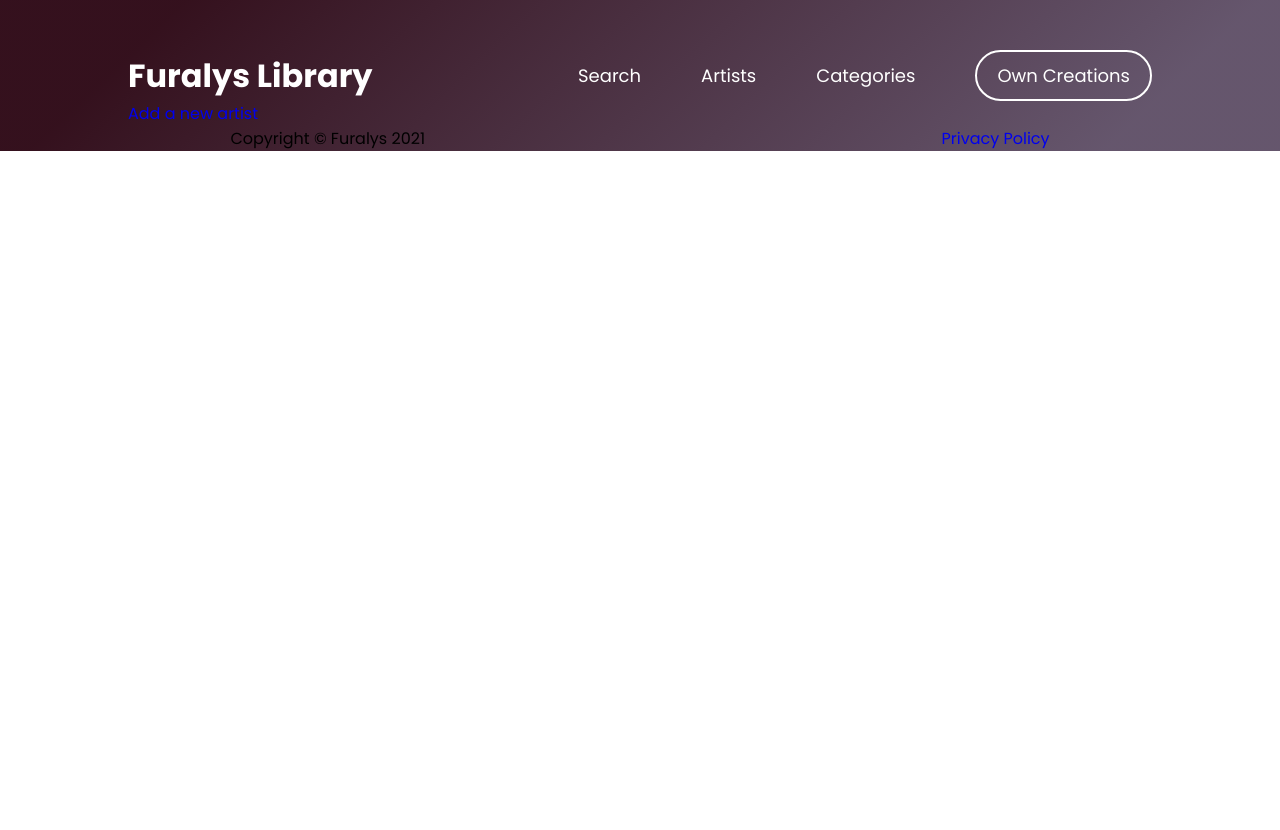
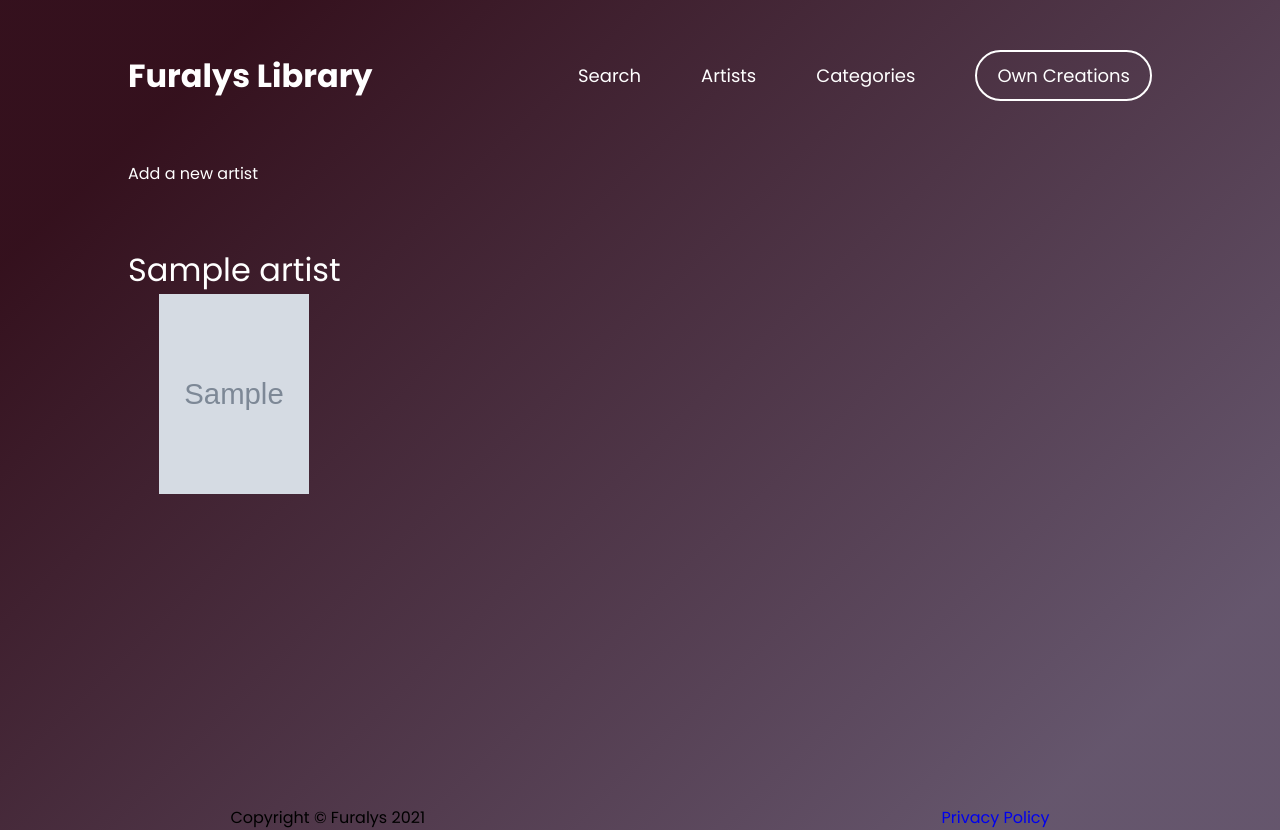
Before and after one commit to fura-illus/furalys_library, a Symfony app: template templates/artist/showArtist.html.twig in a window 1280 px wide. Before the commit the page ends 151 px from the top, so only its background shows below. Run offline with Twig, Linux system fonts and the light colour scheme; the template is opened without the code that fills it: most values are stand-ins (such as "Sample title", 1, 10 or a date in 2020); grey boxes marked "Sample" are stand-in pictures; some libraries are stand-ins or nearby versions.

Commit message:
add artistInfos page

```diff
--- a/public/css/fl.css
+++ b/public/css/fl.css
@@ -212,6 +212,12 @@ h1,
 .post-artist-name {
     padding-bottom: 15px;
 }
+.post-artist-name a {
+    font-style: normal;
+    font-weight: bold;
+    font-size: 2em;
+    color: white;
+}
 
 /* footer */
 .footer-links {
@@ -226,7 +232,40 @@ h1,
     width: 80%;
 }
 
+
 /* ARTIST PAGE */
+.show-artist {
+    height: 88vh;
+}
+
+.add-new-artist {
+    padding-top: 60px;
+    color: white;
+}
+.add-new-artist a {
+    color: white;
+}
+
+.artist-group {
+    display: flex;
+    flex-flow: row wrap;
+    padding-right: 30px;
+}
+
+.artist-avatar {
+    display: flex;
+    justify-content: center;
+    align-items: center;
+    flex-direction: column;
+    padding: 60px 60px 0px 0px;
+}
+.artist-avatar a{
+    font-size: 2em;
+    color: white;
+}
+
+
+/* SHOW ARTIST PAGE */
 .add-artist {
     display: flex;
     justify-content: center;
@@ -234,3 +273,20 @@ h1,
     flex-direction: column;
     height: 88vh;
 }
+
+
+/* INFOS ARTIST PAGE */
+.artist-infos {
+    height: 88vh;
+    display: flex;
+    flex-direction: row;
+    justify-content: center;
+    align-items: center;
+}
+
+.infos-right .artist-name,
+.infos-right .artist-description,
+.infos-right .artist-links h2,
+.infos-right .artist-links a {
+    color: white;
+}
--- a/templates/artist/showArtist.html.twig
+++ b/templates/artist/showArtist.html.twig
@@ -1,5 +1,17 @@
 {% extends 'layout.html.twig' %}
 
     {% block container %}
-        <a href="{{path('artist_add')}}" class="btn add-new-artist">Add a new artist</a>
+        <div class="show-artist">
+            <div class="add-new-artist">
+                <a href="{{path('artist_add')}}">Add a new artist</a>
+            </div>
+            <div class="artist-group">
+                {% for artist in artists %}
+                <div class="artist-avatar">
+                    <a href="{{ path('artist_infos', {'name' : artist.name}) }}">{{ artist.name }}</a>
+                    <img src="{{ artist.avatar }}" alt="" width="150" height="200">
+                </div>
+                {% endfor %}
+            </div>
+        </div>
     {% endblock %}
--- a/templates/homepage/post.html.twig
+++ b/templates/homepage/post.html.twig
@@ -1,7 +1,7 @@
 {% for post in posts %}
     <div class="post-thumbnail" id="post-thumbnail">
         <div class="post-artist-name">
-            <h1>{{ post.artist.name }}</h1>
+            <a href="{{ path('artist_infos', {'name' : post.artist.name}) }}">{{ post.artist.name }}</a>
         </div>
         <div class="post-image">
             <img src="{{ asset('img/uploads/artists-posts/'~post.images|first.path) }}" alt="" width="300" height="400" class="img-post">
```
Also changed, not shown: src/Controller/ArtistController.php (+21 -2 lines), src/DataFixtures/PostFixtures.php (+38 -6 lines), templates/artist/artistInfos.html.twig (added, +23 -0 lines).
